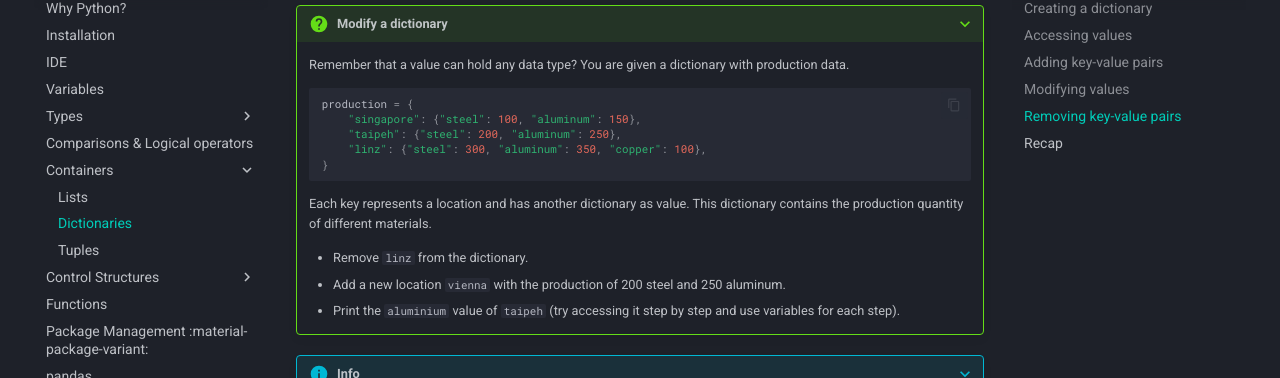
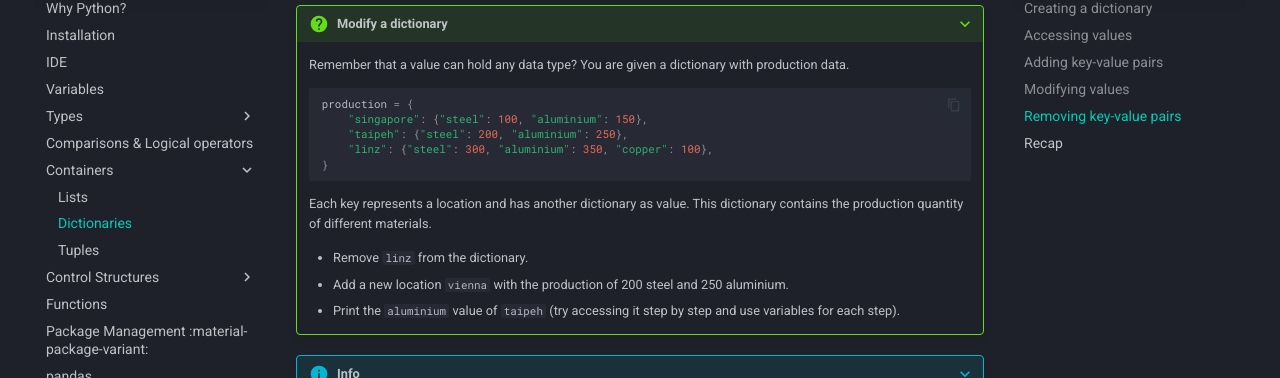
Before and after one commit to mciwing/mciwing.github.io, an MkDocs documentation site: the page built from docs/python/containers/dict.md, in a window 1280 px wide and 900 px high, scrolled down 2468 px. Shown: the part 148-526 px from the top of the window. Built offline with MkDocs 1.6.1 and Material for MkDocs 9.7.7, drawn with Linux system fonts in a browser that asks for light colours; comment, search, counter and statistics services are not loaded; some of the changed text lies outside the part shown.

Commit message:
docs: consistent spelling of aluminium in `Dictionaries` (Python Crash Course)

````diff
--- a/docs/python/containers/dict.md
+++ b/docs/python/containers/dict.md
@@ -55,10 +55,10 @@
     Manage the cost of raw materials in a dictionary. The dictionary should
     contain the following key-value pairs:
 
-    - `#!python "Steel"`: `#!python 100`
-    - `#!python "Aluminum"`: `#!python 150`
-    - `#!python "Copper"`: `#!python 200`
-    - `#!python "Plastic"`: `#!python 50`
+    - `#!python "steel"`: `#!python 100`
+    - `#!python "aluminium"`: `#!python 150`
+    - `#!python "copper"`: `#!python 200`
+    - `#!python "plastic"`: `#!python 50`
 
     Create the dictionary and print the price of copper.
 
@@ -122,9 +122,9 @@
 
     ```py
     production = {
-        "singapore": {"steel": 100, "aluminum": 150},
-        "taipeh": {"steel": 200, "aluminum": 250},
-        "linz": {"steel": 300, "aluminum": 350, "copper": 100},
+        "singapore": {"steel": 100, "aluminium": 150},
+        "taipeh": {"steel": 200, "aluminium": 250},
+        "linz": {"steel": 300, "aluminium": 350, "copper": 100},
     }
     ```
 
@@ -133,7 +133,7 @@
 
     - Remove `linz` from the dictionary.
     - Add a new location `vienna` with the production of 200 steel
-    and 250 aluminum.
+    and 250 aluminium.
     - Print the `aluminium` value of `taipeh` (try accessing it step
     by step and use variables for each step).
 
````
